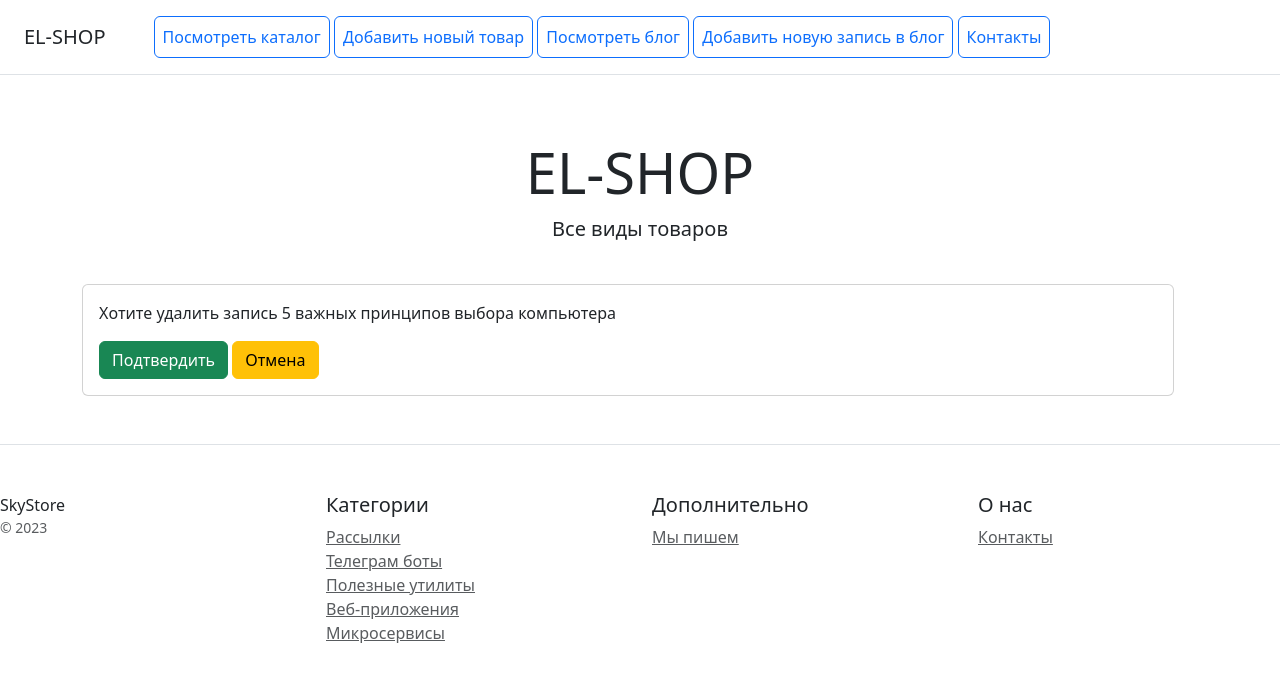
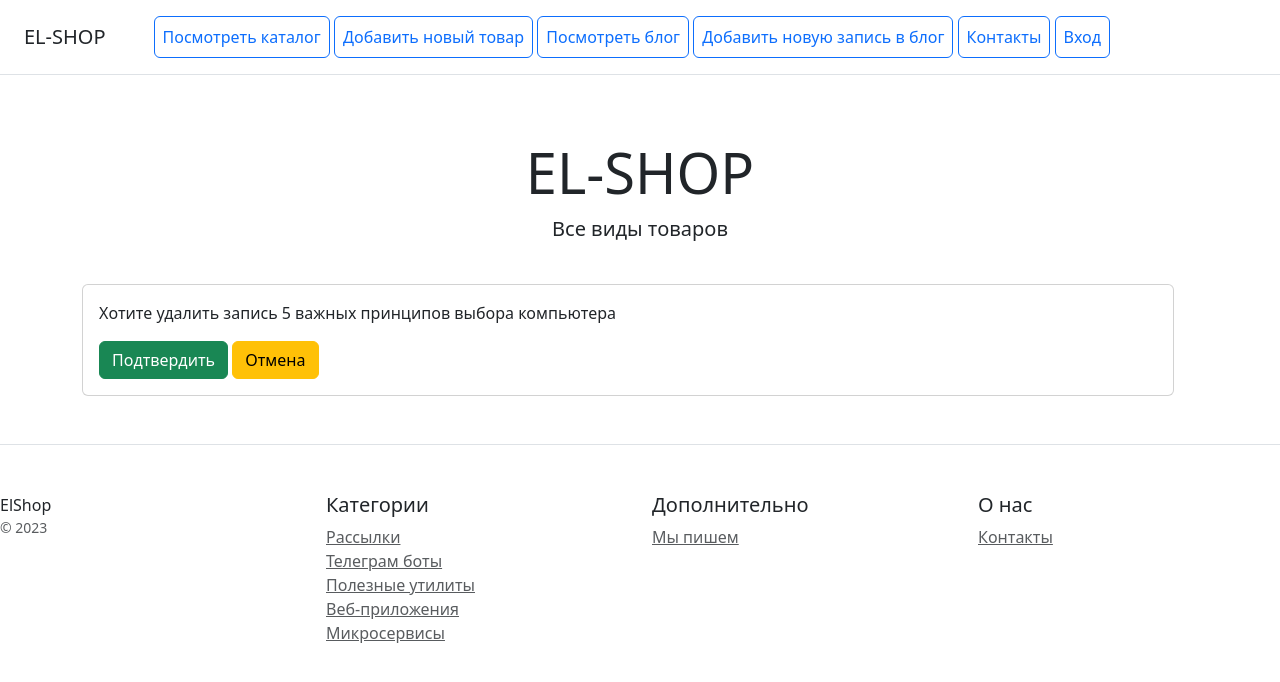
Before and after one commit to scroco158/just_el_shop, a Django app: page /blog/delete/16 in a window 1280 px wide. Shown: the top 682 px of the page. Run offline with Django 4.2, Linux system fonts and the light colour scheme; data comes from the database, SQL or seed files in the repository.

Commit message:
22_2 Вход выход через кнопку

```diff
--- a/catalog/templates/catalog/base.html
+++ b/catalog/templates/catalog/base.html
@@ -15,6 +15,11 @@
             <a class="p-2 btn btn-outline-primary" href="{% url 'blog:list' %}">Посмотреть блог</a>
             <a class="p-2 btn btn-outline-primary" href="{% url 'blog:create_record' %}">Добавить новую запись в блог</a>
             <a class="p-2 btn btn-outline-primary" href="/contacts/">Контакты</a>
+            {% if user.is_authenticated %}
+                <a class="p-2 btn btn-outline-primary" href="{% url 'users:logout' %}">Выход</a>
+            {% else %}
+                <a class="p-2 btn btn-outline-primary" href="{% url 'users:login' %}">Вход</a>
+            {% endif %}
         </nav>
     </div>
 
@@ -35,7 +40,7 @@
             <footer class="pt-4 my-md-5 pt-md-5 border-top">
                 <div class="row">
                     <div class="col-12 col-md">
-                        SkyStore
+                        ElShop
                         <small class="d-block mb-3 text-muted">&copy; 2023</small>
                     </div>
                     <div class="col-6 col-md">
--- a/requirements.txt
+++ b/requirements.txt
@@ -1,7 +1,7 @@
 asgiref==3.7.2
 asttokens==2.4.1
 decorator==5.1.1
-Django==5.0.3
+Django==4.2.2
 exceptiongroup==1.2.0
 executing==2.0.1
 ipython==8.22.2
--- a/users/urls.py
+++ b/users/urls.py
@@ -1,4 +1,4 @@
-from django.contrib.auth.views import LoginView
+from django.contrib.auth.views import LoginView, LogoutView
 from django.urls import path
 from .apps import UsersConfig
 from .views import *
@@ -7,5 +7,6 @@ app_name = UsersConfig.name
 
 urlpatterns = [
     path('login/', LoginView.as_view(template_name='login.html'), name='login'),
+    path('logout/', LogoutView.as_view(), name='logout'),
 
 ]
```
